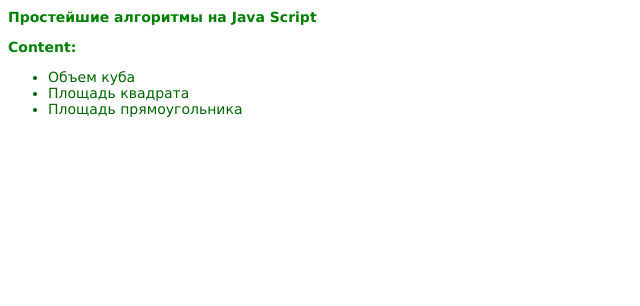
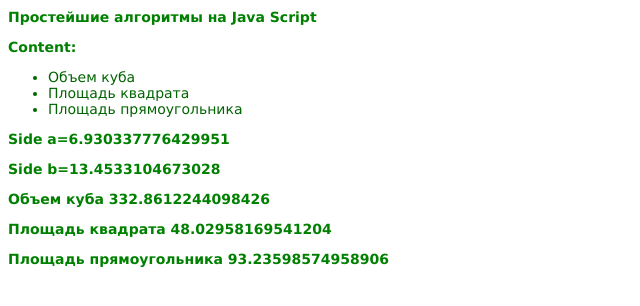
Before and after one commit to AndruKP/js-algo, a plain HTML site: page index.html in a window 1280 px wide. Shown: the whole page, without its empty margins (0-640 px from the left). Drawn offline with Linux system fonts and the light colour scheme.

Commit message:
Changes (view) in writeAlgoDemo

```diff
--- a/app.js
+++ b/app.js
@@ -1,8 +1,8 @@
 function writeAlgoDemo() {
     var side_a = Math.random() * 10 + 5
     var side_b = Math.random() * 10 + 5
-    document.write("Side a=" + side_a + "Side b=" + side_b)
-    document.write("Объем куба" + side_a * side_a * side_a)
-    document.write("Площадь квадрата" + side_a * side_a)
-    document.write("Площадь прямоугольника" + side_a * side_b)
+    document.write("<p>Side a=" + side_a + "</p><p>Side b=" + side_b + "</p>")
+    document.write("<p>Объем куба " + side_a * side_a * side_a + "</p>")
+    document.write("<p>Площадь квадрата " + side_a * side_a + "</p>")
+    document.write("<p>Площадь прямоугольника " + side_a * side_b + "</p>")
 }
--- a/index.html
+++ b/index.html
@@ -18,7 +18,9 @@
         <li>Площадь квадрата</li>
         <li>Площадь прямоугольника</li>
     </ul>
-
+    <script>
+        writeAlgoDemo();
+    </script>
 </body>
 
 </html>
```
